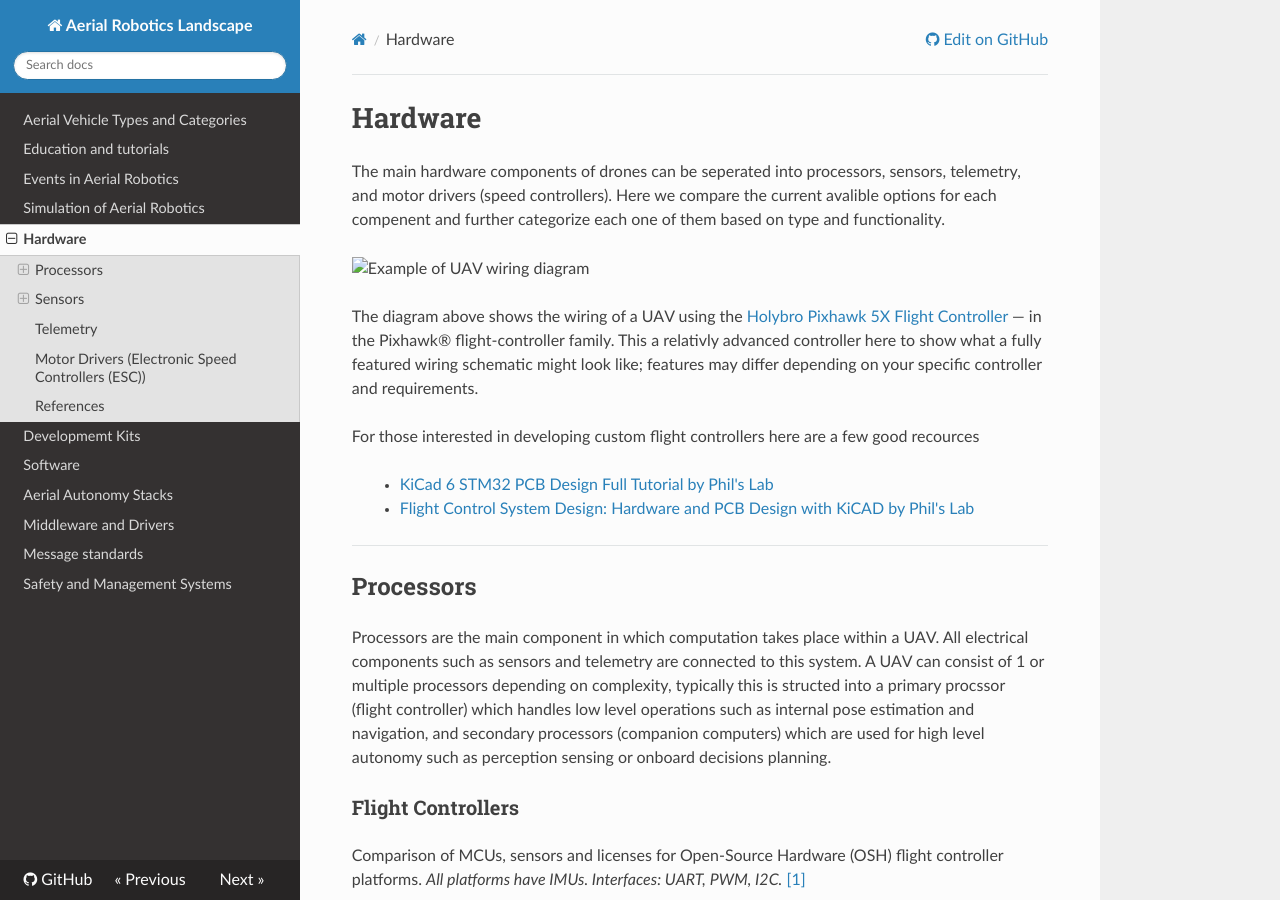
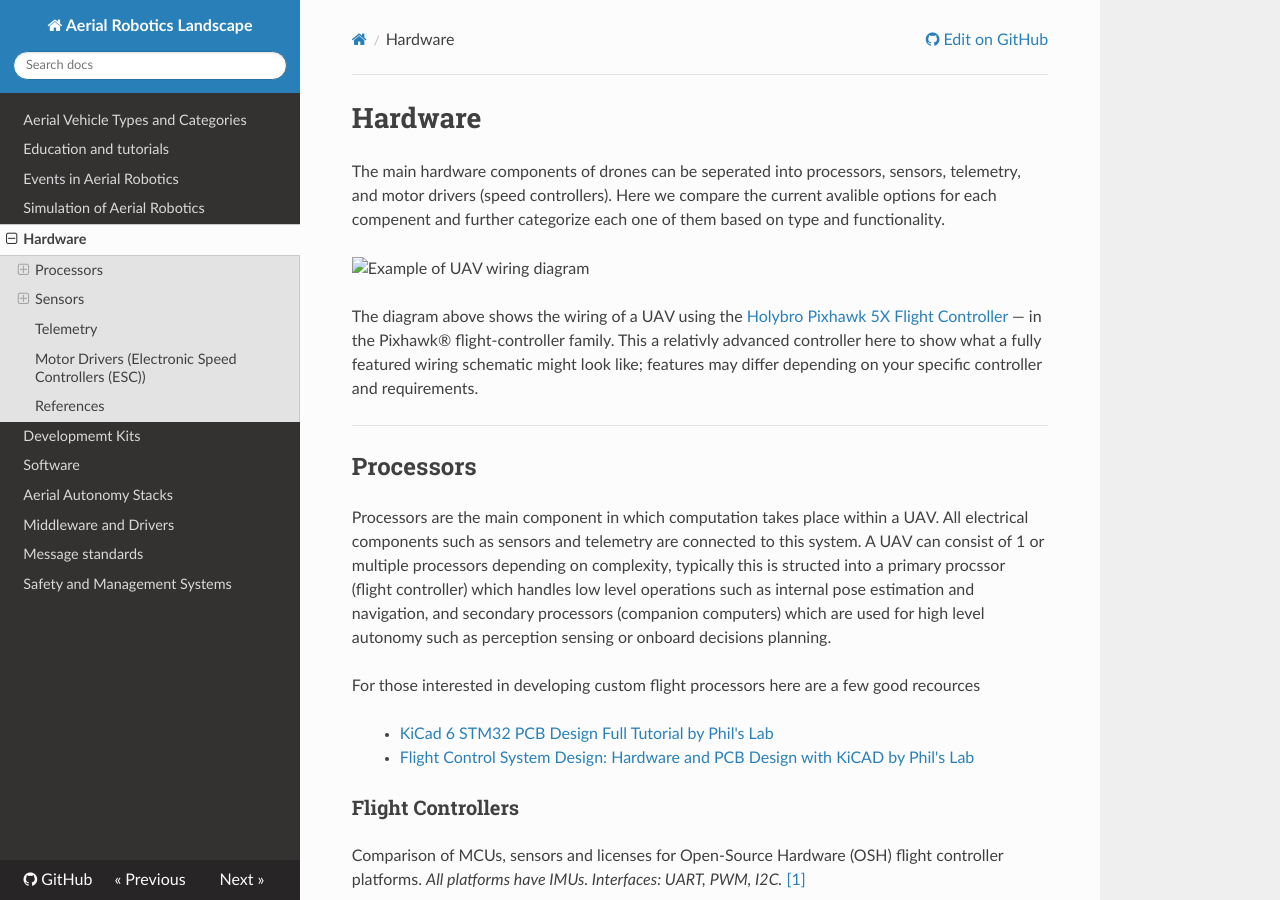
Before and after one commit to ROS-Aerial/aerial_robotic_landscape, an MkDocs documentation site: the page built from docs/hardware.md, in a window 1280 px wide and 900 px high. Built offline with MkDocs 1.6.1, drawn with Linux system fonts in a browser that asks for light colours; nearby versions of some CDN libraries.

Commit message:
modified:   docs/hardware.md

```diff
--- a/docs/hardware.md
+++ b/docs/hardware.md
@@ -6,12 +6,13 @@ The main hardware components of drones can be seperated into processors, sensors
 
 The diagram above shows the wiring of a UAV using the [Holybro Pixhawk 5X Flight Controller](https://docs.px4.io/main/en/flight_controller/pixhawk5x.html) — in the Pixhawk® flight-controller family. This a relativly advanced controller here to show what a fully featured wiring schematic might look like; features may differ depending on your specific controller and requirements.
 
-For those interested in developing custom flight controllers here are a few good recources
-> - [KiCad 6 STM32 PCB Design Full Tutorial by Phil's Lab](https://www.youtube.com/watch?v=aVUqaB0IMh4&t=65s)
-> - [Flight Control System Design: Hardware and PCB Design with KiCAD by Phil's Lab](https://www.youtube.com/watch?v=rLDqQ2L_mUQ)
 ---
 ## Processors
 Processors are the main component in which computation takes place within a UAV. All electrical components such as sensors and telemetry are connected to this system. A UAV can consist of 1 or multiple processors depending on complexity, typically this is structed into a primary procssor (flight controller) which handles low level operations such as internal pose estimation and navigation, and secondary processors (companion computers) which are used for high level autonomy such as perception sensing or onboard decisions planning.
+
+For those interested in developing custom flight processors here are a few good recources
+> - [KiCad 6 STM32 PCB Design Full Tutorial by Phil's Lab](https://www.youtube.com/watch?v=aVUqaB0IMh4&t=65s)
+> - [Flight Control System Design: Hardware and PCB Design with KiCAD by Phil's Lab](https://www.youtube.com/watch?v=rLDqQ2L_mUQ)
 
 ### Flight Controllers
 Comparison of MCUs, sensors and licenses for Open-Source Hardware (OSH) flight controller platforms.
```
